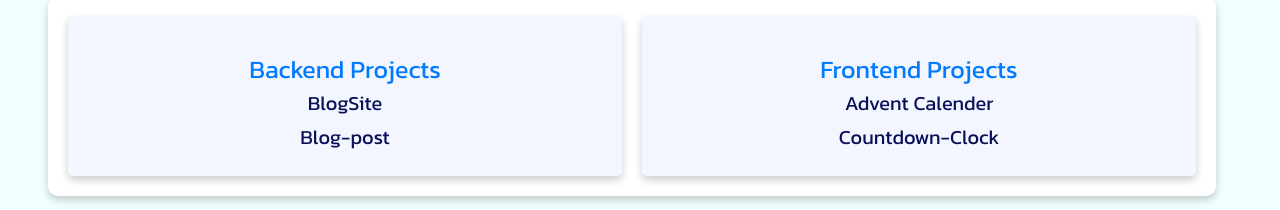
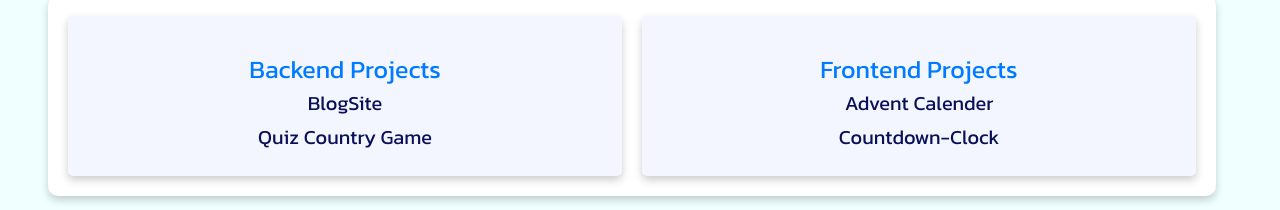
Before and after one commit to MM696/Portfolio, a plain HTML site: page Portfolio/index.html in a window 1280 px wide. Shown: the part 3253-3463 px from the top of the page. Drawn offline with Linux system fonts and the light colour scheme; a web font is replaced by a local one.

Commit message:
Update index.html

```diff
--- a/Portfolio/index.html
+++ b/Portfolio/index.html
@@ -118,7 +118,7 @@
         <div class="box5">
           <div class="jox-s">Backend Projects</div>
           <a class="jox-t" href="https://blog-post-eiyc.onrender.com/">BlogSite</a>
-          <a class="jox-t" href="https://github.com/MM696/Blog-post.git">Blog-post</a>
+          <a class="jox-t" https://quiz-game-assignment-using-postgresql.onrender.com">Quiz Country Game</a>
        </div>
        <div class="box6">
         <div class="jox-s"> Frontend Projects</div>
```
